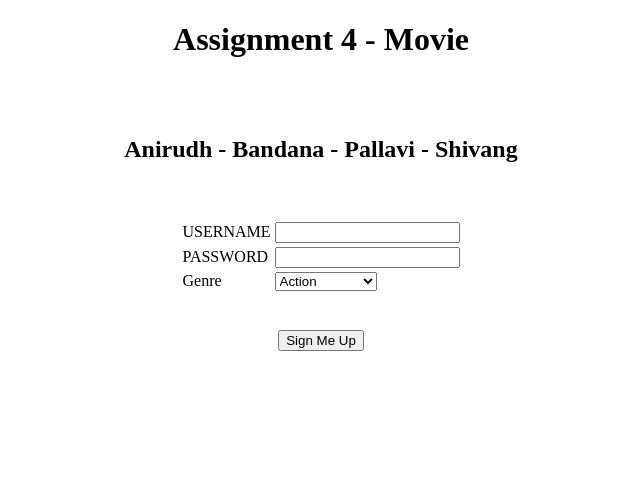
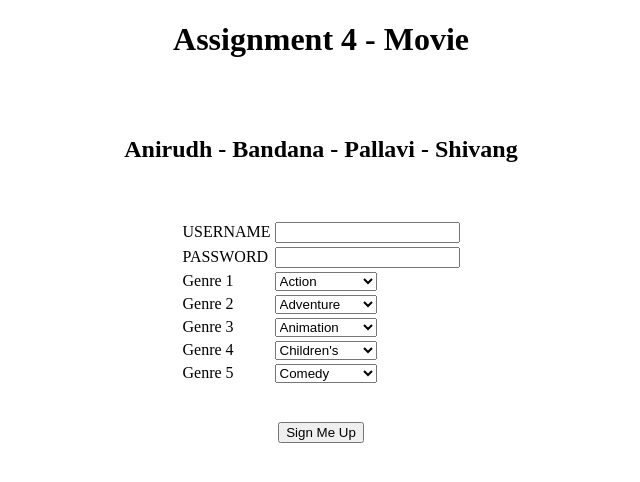
Before and after one commit to shivang8/Movie-Flask, a Flask app: page /signup in a window 1280 px wide. Shown: the top 482 px of the page, without its empty margins (319-959 px from the left). Run offline with Flask 2, Linux system fonts and the light colour scheme.

Commit message:
Updated Registration and DB

```diff
--- a/server.py
+++ b/server.py
@@ -13,10 +13,14 @@ db = SQLAlchemy(app)
 class Users(db.Model):
 	username = db.Column(db.String(20), primary_key=True)
 	password = db.Column(db.String(20), nullable=False)
-	genre = db.Column(db.String(30), nullable=False, default=0)
+	genre1 = db.Column(db.String(30), nullable=False)
+	genre2 = db.Column(db.String(30), nullable=False)
+	genre3 = db.Column(db.String(30), nullable=False)
+	genre4 = db.Column(db.String(30), nullable=False)
+	genre5 = db.Column(db.String(30), nullable=False)
 
 	def __repr__(self):
-		return "Users('{}','{}','{}')".format(self.username,self.password,self.genre)
+		return "Users('{}','{}','{}','{}','{}','{}','{}')".format(self.username,self.password,self.genre1,self.genre2,self.genre3,self.genre4,self.genre5)
 
 @app.route('/output', methods=['POST','GET'])
 def output():
@@ -108,36 +112,6 @@ def output():
 	print("\n\n",json_data,"\n\n")
 	return render_template('output.html')
 
-# body={'type':'delete',
-# 	  'index': 'my-index',
-# 	  'exec': {
-# 	  'query': {
-# 	  	'match': {
-# 	  	'userId': '890'
-# 	  	}
-# 	  	# 'movieId': '300',
-# 	  	# 'rating' :'1.5'	,
-# 	  	# 'timestamp' : '1093143913'
-# 	  }
-# 	  }
-# 	  }
-
-# body= {'type': 'update',
-# 	   'index': 'my-index',
-# 	   'exec': {
-# 	     "script": {
-# 	     	"inline": "ctx._source.rating='9.5'; ctx._source.timestamp='1113188335'"
-# 	        # "rating": "5.5'",
-# 	        # "timestamp": "1113188330"
-# 	     },
-# 	     "query": {
-# 	        "match": {
-# 	            "userId": "890"
-# 	        }
-# 	     }
-#      }
-# }
-
 @app.route('/c')
 def crud_c():
 	return render_template('C.html')
@@ -195,8 +169,13 @@ def t2():
 		username = request.form['username']
 		username = username.lower()
 		password = request.form['password']
-		genre = request.form['option']
-		print("username = ",username,"\t password = ",password,"\t genre = ",genre)
+		genre1 = request.form['option1']
+		genre2 = request.form['option2']
+		genre3 = request.form['option3']
+		genre4 = request.form['option4']
+		genre5 = request.form['option5']
+
+		print("username = ",username,"\t password = ",password,"\t genre1 = ",genre1,"\t genre2 = ",genre2,"\t genre3 = ",genre3,"\t genre4 = ",genre4,"\t genre5 = ",genre5)
 		temp = Users.query.filter_by(username=username).first()
 		try:
 			temp.username
@@ -206,7 +185,7 @@ def t2():
 		if flag:
 			return render_template('register.html',error=1)
 		else:
-			new_entry = Users(username=username, password=password, genre=genre)
+			new_entry = Users(username=username, password=password, genre1=genre1, genre2=genre2, genre3=genre3, genre4=genre4, genre5=genre5)
 			db.session.add(new_entry)
 			db.session.commit()
 			return render_template('t2.html',error=1)
--- a/templates/register.html
+++ b/templates/register.html
@@ -27,14 +27,114 @@ Sign-Up
 				<td><input type="password" name="password" required></td>
 			</tr>
 			<tr>
-				<td>Genre</td>
+				<td>Genre 1</td>
 				<td>
-					<select name="option">
+					<select name="option1">
+						<option value="Action" selected>Action</option>
+						<option value="Adventure">Adventure</option>
+						<option value="Animation">Animation</option>
+						<option value="Children's">Children's</option>
+						<option value="Comedy">Comedy</option>
+						<option value="Crime">Crime</option>
+						<option value="Documentary">Documentary</option>
+						<option value="Drama">Drama</option>
+						<option value="Fantasy">Fantasy</option>
+						<option value="Film-Noir">Film-Noir</option>
+						<option value="Horror">Horror</option>
+						<option value="Musical">Musical</option>
+						<option value="Mystery">Mystery</option>
+						<option value="Romance">Romance</option>
+						<option value="Sci-Fi">Sci-Fi</option>
+						<option value="Thriller">Thriller</option>
+						<option value="War">War</option>
+						<option value="Western">Western</option>
+					</select>
+				</td>
+			</tr>
+			<tr>
+				<td>Genre 2</td>
+				<td>
+					<select name="option2">
+						<option value="Action">Action</option>
+						<option value="Adventure" selected>Adventure</option>
+						<option value="Animation">Animation</option>
+						<option value="Children's">Children's</option>
+						<option value="Comedy">Comedy</option>
+						<option value="Crime">Crime</option>
+						<option value="Documentary">Documentary</option>
+						<option value="Drama">Drama</option>
+						<option value="Fantasy">Fantasy</option>
+						<option value="Film-Noir">Film-Noir</option>
+						<option value="Horror">Horror</option>
+						<option value="Musical">Musical</option>
+						<option value="Mystery">Mystery</option>
+						<option value="Romance">Romance</option>
+						<option value="Sci-Fi">Sci-Fi</option>
+						<option value="Thriller">Thriller</option>
+						<option value="War">War</option>
+						<option value="Western">Western</option>
+					</select>
+				</td>
+			</tr>
+			<tr>
+				<td>Genre 3</td>
+				<td>
+					<select name="option3">
+						<option value="Action">Action</option>
+						<option value="Adventure">Adventure</option>
+						<option value="Animation" selected>Animation</option>
+						<option value="Children's">Children's</option>
+						<option value="Comedy">Comedy</option>
+						<option value="Crime">Crime</option>
+						<option value="Documentary">Documentary</option>
+						<option value="Drama">Drama</option>
+						<option value="Fantasy">Fantasy</option>
+						<option value="Film-Noir">Film-Noir</option>
+						<option value="Horror">Horror</option>
+						<option value="Musical">Musical</option>
+						<option value="Mystery">Mystery</option>
+						<option value="Romance">Romance</option>
+						<option value="Sci-Fi">Sci-Fi</option>
+						<option value="Thriller">Thriller</option>
+						<option value="War">War</option>
+						<option value="Western">Western</option>
+					</select>
+				</td>
+			</tr>
+			<tr>
+				<td>Genre 4</td>
+				<td>
+					<select name="option4">
+						<option value="Action">Action</option>
+						<option value="Adventure">Adventure</option>
+						<option value="Animation">Animation</option>
+						<option value="Children's" selected>Children's</option>
+						<option value="Comedy">Comedy</option>
+						<option value="Crime">Crime</option>
+						<option value="Documentary">Documentary</option>
+						<option value="Drama">Drama</option>
+						<option value="Fantasy">Fantasy</option>
+						<option value="Film-Noir">Film-Noir</option>
+						<option value="Horror">Horror</option>
+						<option value="Musical">Musical</option>
+						<option value="Mystery">Mystery</option>
+						<option value="Romance">Romance</option>
+						<option value="Sci-Fi">Sci-Fi</option>
+						<option value="Thriller">Thriller</option>
+						<option value="War">War</option>
+						<option value="Western">Western</option>
+					</select>
+				</td>
+			</tr>
+			<tr>
+				<td>Genre 5</td>
+				<td>
+					<select name="option5">
 						<option value="Action">Action</option>
 						<option value="Adventure">Adventure</option>
 						<option value="Animation">Animation</option>
 						<option value="Children's">Children's</option>
-						<option value="Comedy">Comedy</option>
+						<option value="Comedy" selected>Comedy</option>
 						<option value="Crime">Crime</option>
 						<option value="Documentary">Documentary</option>
 						<option value="Drama">Drama</option>
```
Also changed, not shown: site.db.
